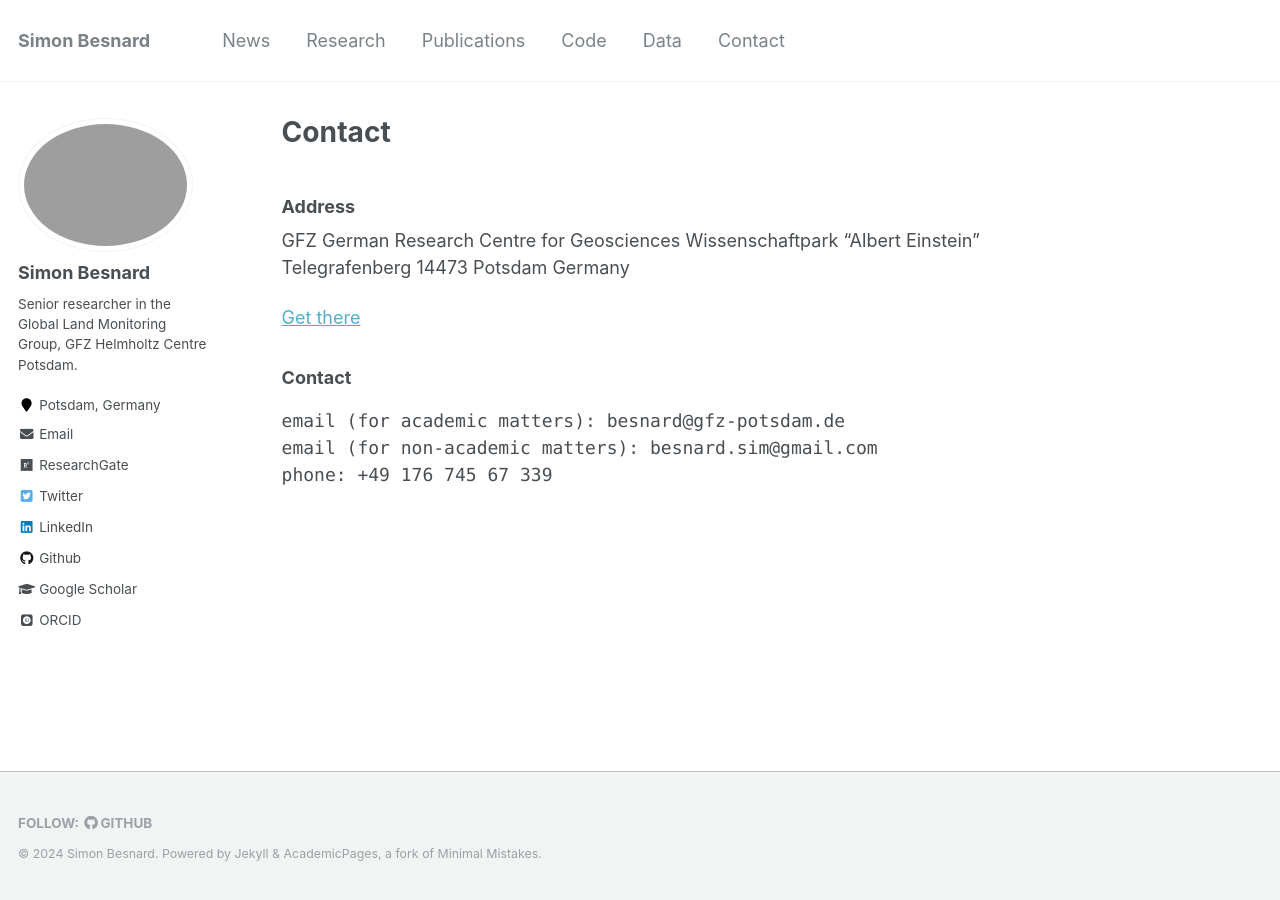
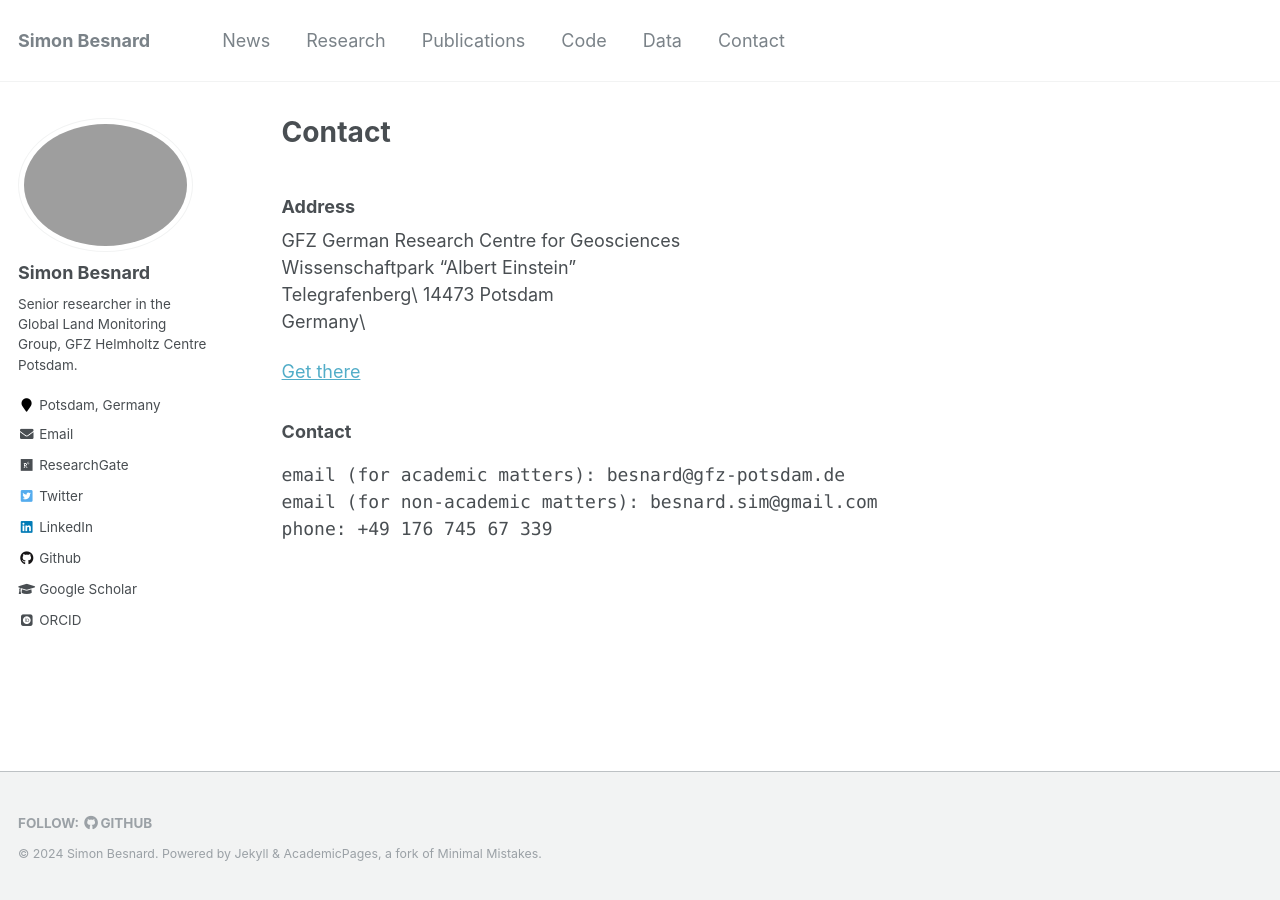
Before and after one commit to simonbesnard1/sbesnard.github.io, a Jekyll site: the page built from _pages/contact.md, in a window 1280 px wide. Built offline with Jekyll 4.4.1, drawn with Linux system fonts in a browser that asks for light colours; some web fonts are replaced.

```diff
--- a/_pages/contact.md
+++ b/_pages/contact.md
@@ -9,11 +9,11 @@ author_profile: true
 
 ### Address
 
-GFZ German Research Centre for Geosciences
-Wissenschaftpark "Albert Einstein"
-Telegrafenberg
-14473 Potsdam
-Germany
+GFZ German Research Centre for Geosciences\
+Wissenschaftpark "Albert Einstein"\
+Telegrafenberg\
+14473 Potsdam\
+Germany\
 
 [Get there](https://www.gfz-potsdam.de/en/contact)
 
```
